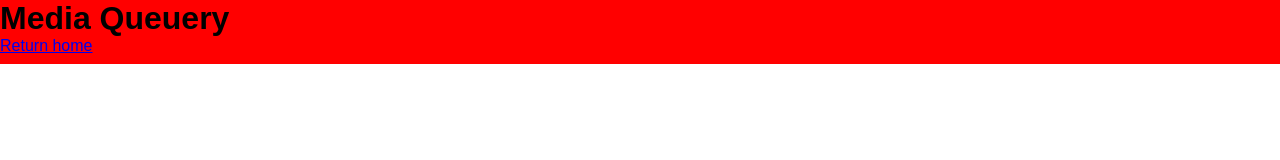
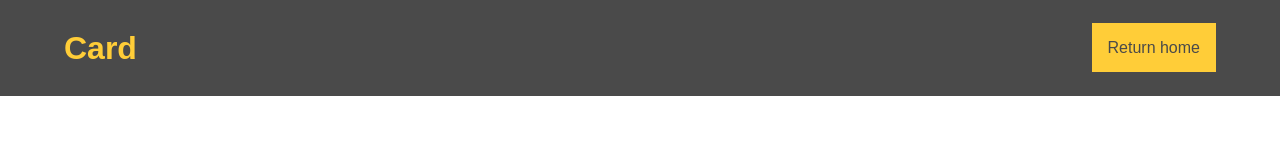
Before and after one commit to RedDragonling/ukeoppgave-3, a plain HTML site: page card.html in a window 1280 px wide. Drawn offline with Linux system fonts and the light colour scheme.

Commit message:
updated header CSS

```diff
--- a/card.html
+++ b/card.html
@@ -8,7 +8,7 @@
 </head>
 <body class="assignment card-page">
     <header>
-        <h1>Media Queuery</h1>
+        <h1>Card</h1>
         <nav>
             <a href="index.html">Return home</a>
         </nav>
--- a/style.css
+++ b/style.css
@@ -60,7 +60,27 @@ body {
   }
 }
 
-header {
-  height: 4em;
-  background-color: red;
+.assignment {
+  header {
+    height: 6em;
+    background-color: var(--tert-color);
+    padding: 1em 4em;
+    display: flex;
+    justify-content: space-between;
+    align-items: center;
+    color: var(--sec-color-alt);
+    nav {
+      a {
+        padding: 1em;
+        color: var(--font-color);
+        text-decoration: none;
+        background-color: var(--sec-color-alt);
+      }
+    }
+  }
+  @media (width <= 600px) {
+    header {
+      padding: 1em;
+    }
+  }
 }
```
Also changed, not shown: parallax.html (+1 -1 lines).
